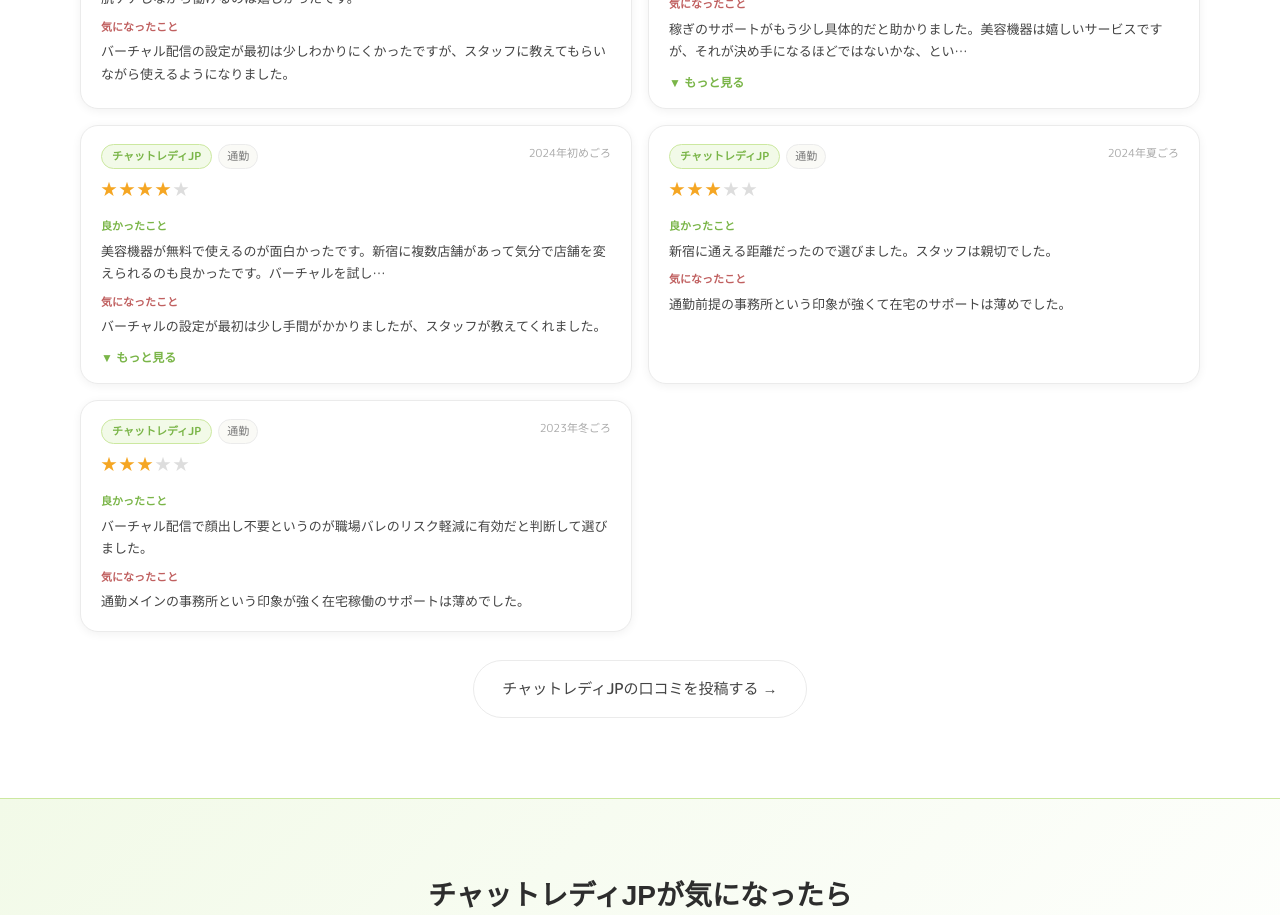
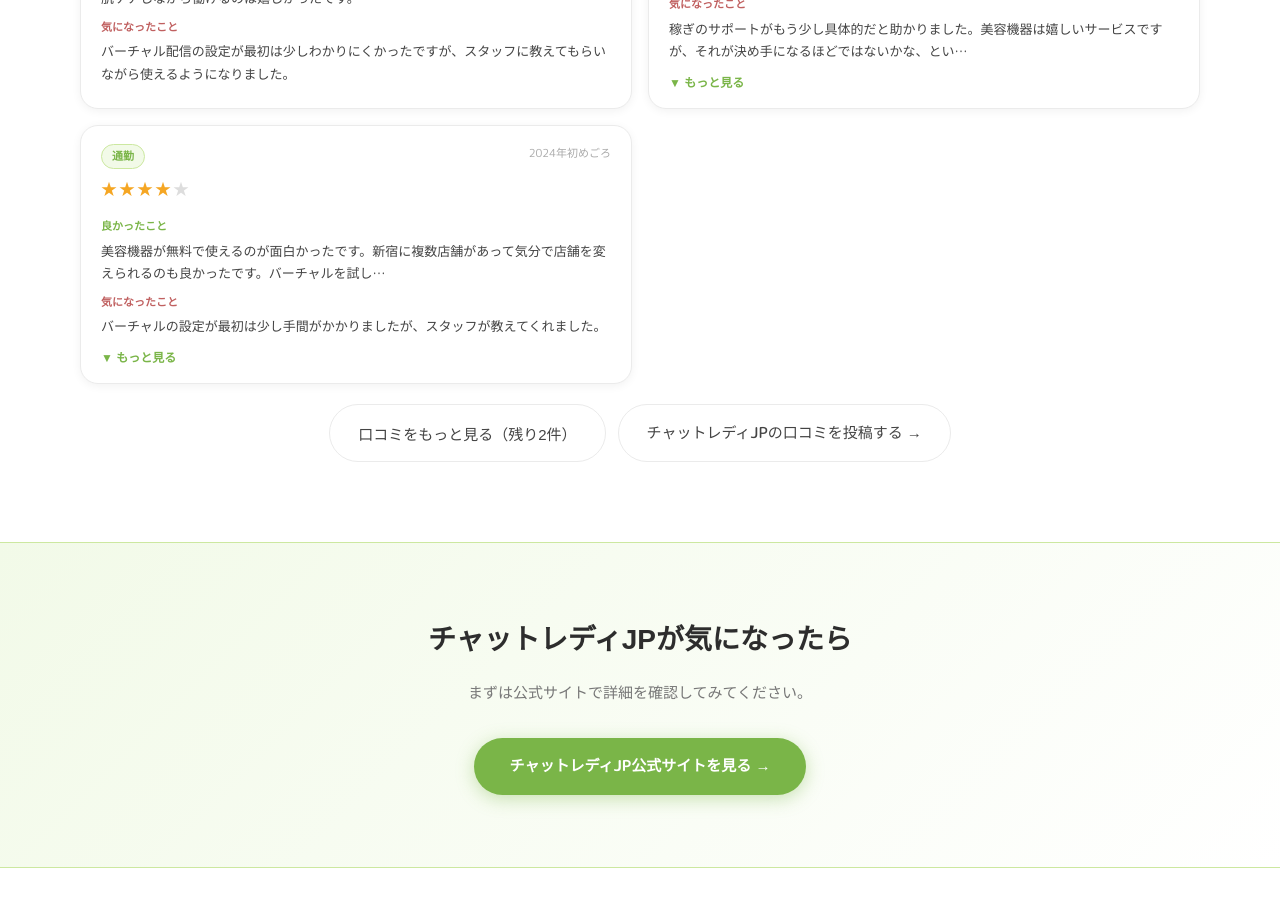
Before and after one commit to marumie-chatre/marumie-chatre.github.io, a Next.js app: page /jimusho/chatlady-jp in a window 1280 px wide. Shown: the part 1860-2775 px from the top of the page. Built offline with nearby package versions, Linux system fonts and the light colour scheme; a web font is replaced by a local one.

Commit message:
ブライトG・チャットレディJP口コミ更新

```diff
--- a/app/jimusho/chatlady-jp/page.tsx
+++ b/app/jimusho/chatlady-jp/page.tsx
@@ -1,6 +1,6 @@
 import Link from "next/link";
 import { reviews } from "../../reviews";
-import ReviewCard from "../../ReviewCard";
+import OfficeReviews from "../../OfficeReviews";
 
 export const metadata = {
   title: "チャットレディJPの口コミ・評判【まるみえチャトレ】",
@@ -88,25 +88,7 @@
         <div className="si">
           <p className="eyebrow">REVIEWS</p>
           <h2 className="sec-h">実際に働いた方の声</h2>
-          {officeReviews.length > 0 ? (
-            <>
-              <div className="review-grid" style={{marginBottom:"28px"}}>
-                {officeReviews.map(review => (
-                  <ReviewCard key={review.id} review={review} />
-                ))}
-              </div>
-              <div style={{textAlign:"center"}}>
-                <a href="https://docs.google.com/forms/d/e/1FAIpQLSeoozsXNP5R5hgyPbxMlVPNPBrc2NOceFtI5f97Lbv3KUATkw/viewform?usp=dialog" target="_blank" rel="noopener noreferrer" className="btn-sub">
-                  チャットレディJPの口コミを投稿する →
-                </a>
-              </div>
-            </>
-          ) : (
-            <div className="detail-kuchikomi-empty">
-              <p>チャットレディJPで働いた経験がある方、ぜひ口コミを投稿してください。<br />あなたの本音が、次に選ぶ誰かの安心になります。</p>
-              <Link href="/kuchikomi" className="btn-main">口コミを投稿する →</Link>
-            </div>
-          )}
+          <OfficeReviews reviews={officeReviews} officeName="チャットレディJP" />
         </div>
       </section>
 
```
Also changed, not shown: app/jimusho/bright-group/page.tsx (+2 -20 lines).
